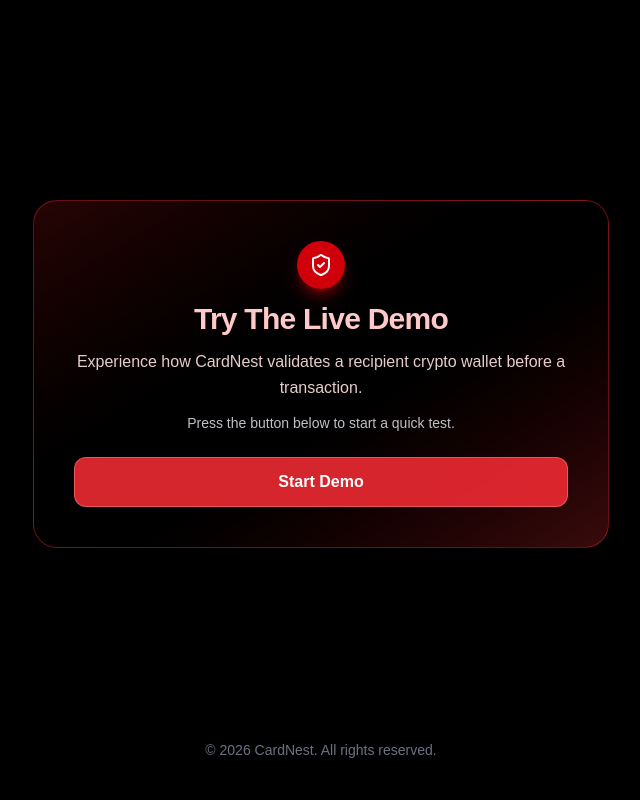
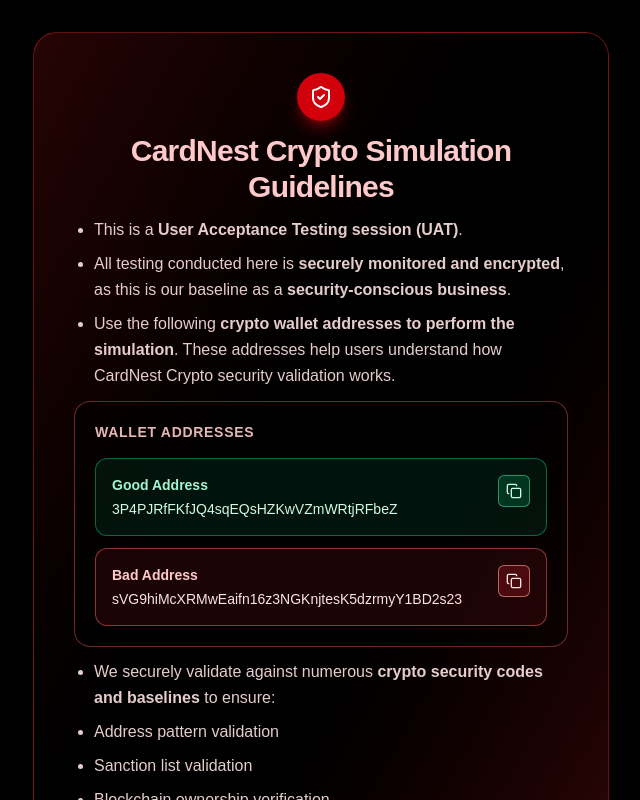
Before and after one commit to itsmehardawood/CardNest_Crypto_Validation, a Next.js app: page /session-test in a window 1280 px wide. Shown: the top 800 px of the page, without its empty margins (319-959 px from the left). Built offline with nearby package versions, Linux system fonts and the light colour scheme.

Commit message:
Updated session test page to UAT

```diff
--- a/src/app/session-test/page.js
+++ b/src/app/session-test/page.js
@@ -1,12 +1,17 @@
 'use client';
 
 import { useState } from 'react';
-import { ShieldCheck } from 'lucide-react';
+import { Check, Copy, ShieldCheck } from 'lucide-react';
 
 export default function SessionTestPage() {
   const [isSubmitting, setIsSubmitting] = useState(false);
   const [errorMessage, setErrorMessage] = useState('');
+  const [copiedAddressKey, setCopiedAddressKey] = useState('');
   const MERCHANT_ID = '32323u2739';
+  const WALLET_ADDRESSES = {
+    good: '3P4PJRfFKfJQ4sqEQsHZKwVZmWRtjRFbeZ',
+    bad: 'sVG9hiMcXRMwEaifn16z3NGKnjtesK5dzrmyY1BD2s23',
+  };
 
   const generateAuthToken = () => {
     if (typeof crypto !== 'undefined' && typeof crypto.randomUUID === 'function') {
@@ -51,6 +56,31 @@ export default function SessionTestPage() {
     }
   };
 
+  const handleCopyAddress = async (key, address) => {
+    try {
+      if (typeof navigator !== 'undefined' && navigator.clipboard?.writeText) {
+        await navigator.clipboard.writeText(address);
+      } else {
+        const textArea = document.createElement('textarea');
+        textArea.value = address;
+        textArea.style.position = 'fixed';
+        textArea.style.opacity = '0';
+        document.body.appendChild(textArea);
+        textArea.focus();
+        textArea.select();
+        document.execCommand('copy');
+        document.body.removeChild(textArea);
+      }
+
+      setCopiedAddressKey(key);
+      window.setTimeout(() => {
+        setCopiedAddressKey((current) => (current === key ? '' : current));
+      }, 1400);
+    } catch {
+      setCopiedAddressKey('');
+    }
+  };
+
   return (
     <div className="relative min-h-screen bg-black flex flex-col p-4 md:p-8 animate-fadeIn">
       <div className="absolute inset-0 bg-[radial-gradient(ellipse_at_top,var(--tw-gradient-stops))] from-red-900/20 via-transparent to-transparent"></div>
@@ -65,13 +95,90 @@ export default function SessionTestPage() {
             </div>
 
             <div className="space-y-3">
-              <h1 className="text-2xl md:text-3xl font-bold text-red-200 tracking-tight">Try The Live Demo</h1>
-              <p className="text-sm md:text-base leading-relaxed text-red-100/90">
-                Experience how CardNest validates a recipient crypto wallet before a transaction.
-              </p>
-              <p className="text-xs md:text-sm text-gray-300/90">
-                Press the button below to start a quick test.
-              </p>
+              <h1 className="text-xl md:text-3xl font-bold text-red-200 tracking-tight">CardNest Crypto Simulation Guidelines</h1>
+              <ul className="space-y-2 text-left text-sm md:text-base leading-relaxed text-red-100/90 list-disc pl-5">
+                <li>This is a <strong>User Acceptance Testing session (UAT)</strong>.</li>
+                <li>
+                  All testing conducted here is <strong>securely monitored and encrypted</strong>, as this is our baseline as a{' '}
+                  <strong>security-conscious business</strong>.
+                </li>
+                <li>
+                  Use the following <strong>crypto wallet addresses to perform the simulation</strong>. These addresses help users understand
+                  how CardNest Crypto security validation works.
+                </li>
+              </ul>
+
+              <div className="rounded-2xl border border-red-400/40 bg-black/45 p-4 md:p-5 text-left space-y-4">
+                <p className="text-xs md:text-sm font-semibold uppercase tracking-wider text-red-200/90">Wallet Addresses</p>
+
+                <div className="space-y-3">
+                  <div className="rounded-xl border border-emerald-400/45 bg-emerald-500/10 p-3 md:p-4">
+                    <div className="flex items-start justify-between gap-3">
+                      <div className="min-w-0">
+                        <p className="text-xs md:text-sm font-semibold text-emerald-200">Good Address</p>
+                        <p className="mt-1 break-all text-xs md:text-sm text-emerald-100">{WALLET_ADDRESSES.good}</p>
+                      </div>
+                      <div className="relative shrink-0">
+                        <button
+                          type="button"
+                          onClick={() => handleCopyAddress('good', WALLET_ADDRESSES.good)}
+                          className="inline-flex h-8 w-8 items-center justify-center rounded-md border border-emerald-300/50 bg-emerald-500/20 text-emerald-100 transition hover:bg-emerald-500/30"
+                          aria-label="Copy good wallet address"
+                        >
+                          {copiedAddressKey === 'good' ? <Check className="h-4 w-4" aria-hidden="true" /> : <Copy className="h-4 w-4" aria-hidden="true" />}
+                        </button>
+                        {copiedAddressKey === 'good' ? (
+                          <span className="absolute -top-8 right-0 rounded-md border border-emerald-300/50 bg-emerald-500/20 px-2 py-1 text-[10px] font-medium text-emerald-100">
+                            Copied
+                          </span>
+                        ) : null}
+                      </div>
+                    </div>
+                  </div>
+
+                  <div className="rounded-xl border border-red-400/50 bg-red-500/10 p-3 md:p-4">
+                    <div className="flex items-start justify-between gap-3">
+                      <div className="min-w-0">
+                        <p className="text-xs md:text-sm font-semibold text-red-200">Bad Address</p>
+                        <p className="mt-1 break-all text-xs md:text-sm text-red-100">{WALLET_ADDRESSES.bad}</p>
+                      </div>
+                      <div className="relative shrink-0">
+                        <button
+                          type="button"
+                          onClick={() => handleCopyAddress('bad', WALLET_ADDRESSES.bad)}
+                          className="inline-flex h-8 w-8 items-center justify-center rounded-md border border-red-300/60 bg-red-500/20 text-red-100 transition hover:bg-red-500/30"
+                          aria-label="Copy bad wallet address"
+                        >
+                          {copiedAddressKey === 'bad' ? <Check className="h-4 w-4" aria-hidden="true" /> : <Copy className="h-4 w-4" aria-hidden="true" />}
+                        </button>
+                        {copiedAddressKey === 'bad' ? (
+                          <span className="absolute -top-8 right-0 rounded-md border border-red-300/60 bg-red-500/20 px-2 py-1 text-[10px] font-medium text-red-100">
+                            Copied
+                          </span>
+                        ) : null}
+                      </div>
+                    </div>
+                  </div>
+                </div>
+              </div>
+
+              <ul className="space-y-2 text-left text-sm md:text-base leading-relaxed text-red-100/90 list-disc pl-5">
+                <li>
+                  We securely validate against numerous <strong>crypto security codes and baselines</strong> to ensure:
+                </li>
+                <li>Address pattern validation</li>
+                <li>Sanction list validation</li>
+                <li>Blockchain ownership verification</li>
+                <li>Sender and recipient security confidence before any transaction</li>
+                <li>
+                  If you encounter any issues during this <strong>UAT simulation</strong>, contact:{' '}
+                  <a href="mailto:support@cardnest.io" className="font-semibold text-red-200 underline decoration-red-300/60 underline-offset-2 hover:text-red-100">
+                    support@cardnest.io
+                  </a>
+                </li>
+              </ul>
+
+              <p className="text-xs md:text-sm text-gray-300/90">Press the button below to start a quick test.</p>
 
               <form onSubmit={handleSubmit} className="pt-3">
                 <button
@@ -79,7 +186,7 @@ export default function SessionTestPage() {
                   disabled={isSubmitting}
                   className="w-full rounded-xl border border-red-300/40 bg-red-500/85 px-4 py-3 text-sm md:text-base font-semibold text-white transition hover:bg-red-500 disabled:cursor-not-allowed disabled:opacity-60"
                 >
-                  {isSubmitting ? 'Starting demo...' : 'Start Demo'}
+                  {isSubmitting ? 'Starting simulation...' : 'Start Simulation'}
                 </button>
               </form>
 
```
